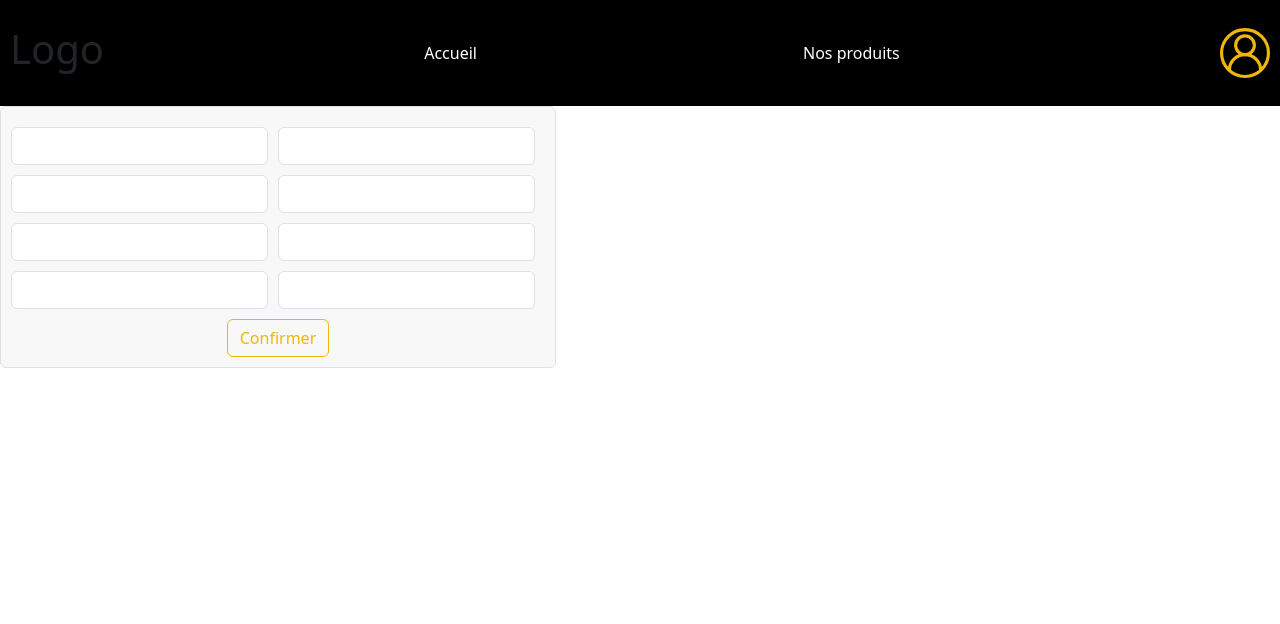
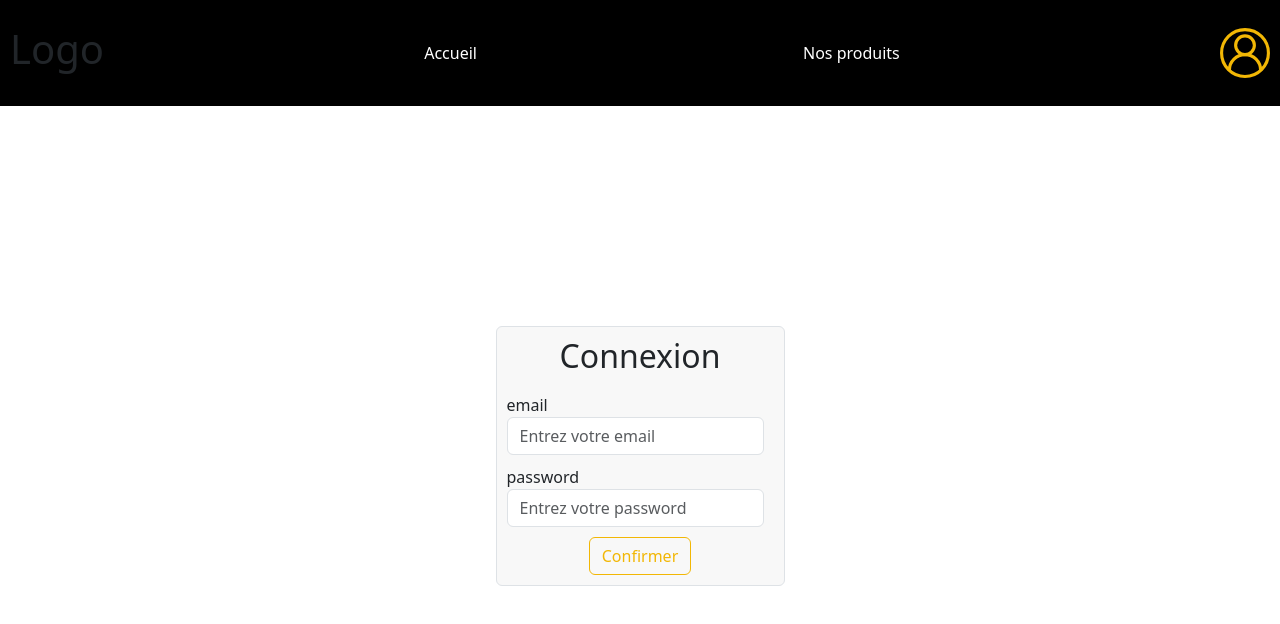
Before and after one commit to ArnaudSima/ProjetClubBiere, an Angular app: page /Auth in a window 1280 px wide. Shown: the top 624 px of the page. Built offline with nearby package versions, Linux system fonts and the light colour scheme.

Commit message:
Starting the services

```diff
--- /dev/null
+++ b/src/app/Auth/FormTypes.ts
@@ -0,0 +1,4 @@
+export enum FormType {
+  SignIn = 'Connexion',
+  SignUp = 'Inscription',
+}
--- /dev/null
+++ b/src/app/Auth/InputTypes.ts
@@ -0,0 +1,4 @@
+export enum InputTypes {
+  Password = 'password',
+  Email = 'email',
+}
--- a/src/app/Auth/auth.component.css
+++ b/src/app/Auth/auth.component.css
@@ -1,3 +1,3 @@
-.form-auth{
-    margin-top: 1000px;
+projet-test-form{
+    height: 100%;
 }
--- a/src/app/Auth/auth.component.html
+++ b/src/app/Auth/auth.component.html
@@ -1,16 +1,6 @@
-<!doctype html>
-<html lang="en">
-  <head>
-    <meta charset="UTF-8" />
-    <meta name="viewport" content="width=device-width, initial-scale=1.0" />
-    <title>Auth</title>
-  </head>
-  <body>
-    <projet-test-form
-      class="form-auth"
-      [Rows]="Rows"
-      [Columns]="Columns"
-      [InputTypes]="InputTypes"
-    ></projet-test-form>
-  </body>
-</html>
+<projet-test-form
+  [Rows]="Rows"
+  [Columns]="Columns"
+  [InputTypes]="InputTypes"
+  [Title]="Title"
+></projet-test-form>
--- a/src/app/Auth/auth.component.ts
+++ b/src/app/Auth/auth.component.ts
@@ -1,6 +1,6 @@
 import { Component, OnInit } from '@angular/core';
 import { Router } from '@angular/router';
-
+import { FormType } from './FormTypes';
 @Component({
   selector: 'projet-test-auth',
   templateUrl: './auth.component.html',
@@ -8,18 +8,23 @@ import { Router } from '@angular/router';
 })
 export class AuthComponent implements OnInit {
   constructor(private router: Router) {}
-  ngOnInit(): void {}
+  ngOnInit(): void {
+    this.RedirectUser();
+  }
 
+  Columns: number = 4;
   Rows: number = 4;
-  Columns: number = 4;
-  InputTypes: string[] = [
-    'email',
-    'password',
-    'email',
-    'password',
-    'email',
-    'password',
-    'email',
-    'password',
-  ];
+  InputTypes: string[] = ['placeholder'];
+  Title = FormType.SignIn;
+  RedirectUser(): void {
+    if ((this.Title = FormType.SignIn)) {
+      this.Columns = 1;
+      this.Rows = 2;
+      this.InputTypes = ['email', 'password'];
+    } else {
+      this.Columns = 2;
+      this.Rows = 1;
+      this.InputTypes = ['email', 'password'];
+    }
+  }
 }
--- a/src/app/app.component.css
+++ b/src/app/app.component.css
@@ -0,0 +1,7 @@
+div > :not(router-outlet) {
+    display: block;
+    height: 100%;
+}
+div{
+    height: 100%;
+}
--- a/src/app/app.component.html
+++ b/src/app/app.component.html
@@ -1,12 +1,4 @@
-<!doctype html>
-<html lang="en">
-  <head>
-    <meta charset="UTF-8" />
-    <meta name="viewport" content="width=device-width, initial-scale=1.0" />
-    <title>Document</title>
-  </head>
-  <body>
-    <projet-test-header></projet-test-header>
-    <router-outlet />
-  </body>
-</html>
+<projet-test-header></projet-test-header>
+<div class="router-container">
+  <router-outlet />
+</div>
--- a/src/app/components/Form/form.component.css
+++ b/src/app/components/Form/form.component.css
@@ -9,7 +9,7 @@
 }
 .form-cell-wrapper{
     display: grid;
-    grid-template-columns: auto auto auto;
+    grid-template-columns: auto auto;
     column-gap: 10px;
 }
 .btn-form{
@@ -18,9 +18,19 @@
     border-color: #F2B705;
     justify-self: center;
 }
+.btn-form:hover{
+    color: #F8F8F8;
+    background-color: #F2B705;
+    transform: translateY(-1px);
+}
+.form-form{
+    justify-self: center;
+}
+/*To be modified*/
 .form-wrapper{
     display: grid;
     background-color: #F8F8F8;
     padding: 10px;
     width: fit-content;
+    margin-bottom: 100px;
 }
--- a/src/app/components/Form/form.component.html
+++ b/src/app/components/Form/form.component.html
@@ -1,18 +1,17 @@
-<!doctype html>
-<html lang="en">
-  <head>
-    <meta charset="UTF-8" />
-    <meta name="viewport" content="width=device-width, initial-scale=1.0" />
-    <title>Form</title>
-  </head>
-  <body>
-    <form class="border rounded form-wrapper">
+<form onsubmit="" class="border rounded form-wrapper">
+  <h2 class="form-form">{{ Title }}</h2>
   <div class="form-cell-wrapper">
     @for (row of Matrix; track $index) {
       <div class="form-row-wrapper">
         @for (col of row; track $index) {
           <div class="form-group form-column-wrapper">
-                <input [type]="col" class="form-control" />
+            <label [for]="col">{{ col }}</label>
+            <input
+              placeholder="Entrez votre {{ col }}"
+              [type]="col"
+              class="form-control"
+              (input)="onInputChange($event)"
+            />
           </div>
         }
       </div>
@@ -20,5 +19,3 @@
   </div>
   <button type="submit" class="btn btn-form">Confirmer</button>
 </form>
-  </body>
-</html>
--- a/src/app/components/Form/form.component.ts
+++ b/src/app/components/Form/form.component.ts
@@ -1,4 +1,4 @@
-import { Component, Input, OnInit } from '@angular/core';
+import { Component, EventEmitter, Input, OnInit, Output } from '@angular/core';
 import { Router } from '@angular/router';
 
 @Component({
@@ -10,11 +10,19 @@ export class FormComponent implements OnInit {
   @Input() Rows: number = 0;
   @Input() Columns: number = 0;
   @Input() InputTypes: string[] = [];
+  @Input() Title: string = '';
+  @Output() AuthData = new EventEmitter<any>();
   Matrix: string[][] = [[]];
   constructor(private router: Router) {}
   ngOnInit(): void {
-    this.Matrix = Array.from({ length: this.Rows }, (_, i) =>
-      this.InputTypes.slice(i * this.Columns, this.Columns + i * this.Columns),
+    this.Matrix = Array.from({ length: this.Columns }, (_, i) =>
+      this.InputTypes.slice(i * this.Rows, this.Rows + i * this.Rows),
     );
   }
+  FormOnSubmit() {
+    this.AuthData.emit('test');
+  }
+  onInputChange(event: Event) {
+    const target = event.target as HTMLInputElement;
+  }
 }
--- a/src/app/components/header/header.component.html
+++ b/src/app/components/header/header.component.html
@@ -1,12 +1,3 @@
-<!doctype html>
-<html lang="en">
-  <head>
-    <meta charset="UTF-8" />
-    <meta name="viewport" content="width=device-width, initial-scale=1.0" />
-    <title>Document</title>
-    <link rel="stylesheet" href="header.component.css" />
-  </head>
-  <body>
 <div class="HeaderWrapper">
   <H1 class="logo">Logo</H1>
   <div class="primary-button-wrapper">
@@ -87,5 +78,3 @@
     </svg>
   </div>
 </div>
-  </body>
-</html>
--- a/src/styles.css
+++ b/src/styles.css
@@ -1 +1,22 @@
-/* You can add global styles to this file, and also import other style files */
+html{
+    height: 100%;
+}
+body{
+    height: 100%;
+}
+app-root{
+    display: block;
+    height: 100%;
+}
+.router-container {
+    height: 100%;
+}
+
+.router-container > :not(router-outlet) {
+    height: 100%;
+    display: grid;
+}
+projet-test-auth{
+    justify-content: center;
+    align-content: center;
+}
```
Lines whose indentation alone changed are shown as unchanged.
